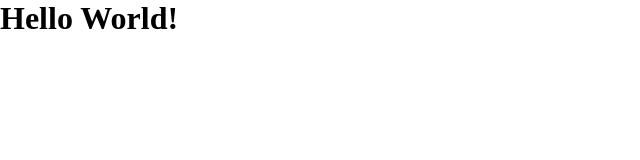
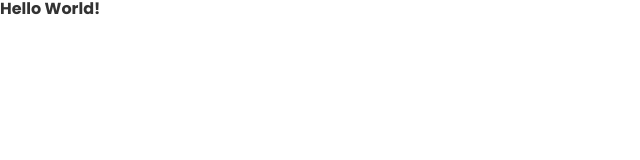
Before and after one commit to Ruthmy/capstoneAPI, a website built with webpack: page src/index.html in a window 1280 px wide. Shown: the whole page, without its empty margins (0-640 px from the left). Built offline with nearby package versions, Linux system fonts and the light colour scheme.

Commit message:
Add photos and chose the font

```diff
--- a/src/index.html
+++ b/src/index.html
@@ -1,5 +1,8 @@
 <!DOCTYPE html>
 <html lang="en">
+    <link rel="preconnect" href="https://fonts.googleapis.com">
+<link rel="preconnect" href="https://fonts.gstatic.com" crossorigin>
+<link href="https://fonts.googleapis.com/css2?family=Poppins:ital,wght@0,100;0,200;0,300;0,400;0,500;0,600;0,700;0,800;0,900;1,100;1,200;1,300;1,400;1,500;1,600;1,700;1,800;1,900&display=swap" rel="stylesheet">
 <head>
     <meta charset="UTF-8">
     <meta http-equiv="X-UA-Compatible" content="IE=edge">
--- a/src/styles.css
+++ b/src/styles.css
@@ -1,7 +1,7 @@
 /* Global Styles */
 
 @import url('https://fonts.googleapis.com/css2?family=Montserrat&display=swap');
-
+@import url('https://fonts.googleapis.com/css2?family=Poppins:ital,wght@0,100;0,200;0,300;0,400;0,500;0,600;0,700;0,800;0,900;1,100;1,200;1,300;1,400;1,500;1,600;1,700;1,800;1,900&display=swap');
 html {
   box-sizing: border-box;
   line-height: 1.15;
@@ -11,10 +11,12 @@ html {
 *,
 *::before,
 *::after {
-  box-sizing: inherit;
   margin: 0;
   padding: 0;
-
+  border: 0;
+  font-size: 100%;
+  vertical-align: baseline;
+  box-sizing: inherit;
   /* outline: 1px solid red !important; */
 }
 
@@ -22,3 +24,20 @@ html {
   /* Set your variables here */
   --font: 'Montserrat', sans-serif;
 }
+
+/* Remove list styles from ul and ol elements */
+ul, ol {
+  list-style: none;
+}
+
+/* Set the default link color */
+a {
+  color: inherit;
+  text-decoration: none;
+}
+
+/* Set the default text color and font family */
+body {
+  color: #333;
+  font-family: 'Poppins', sans-serif;
+}
```
Also changed, not shown: src/Photos/photo_5082394033430571758_y.jpg (added), src/Photos/photo_5082394033430571759_y.jpg (added), src/Photos/pokeball-background.svg (added).
